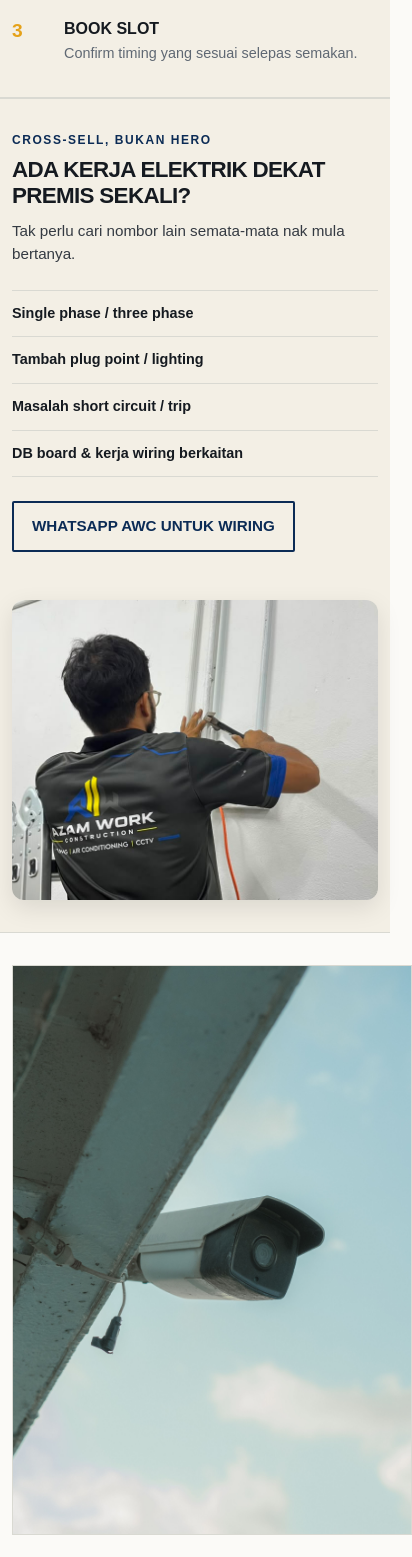
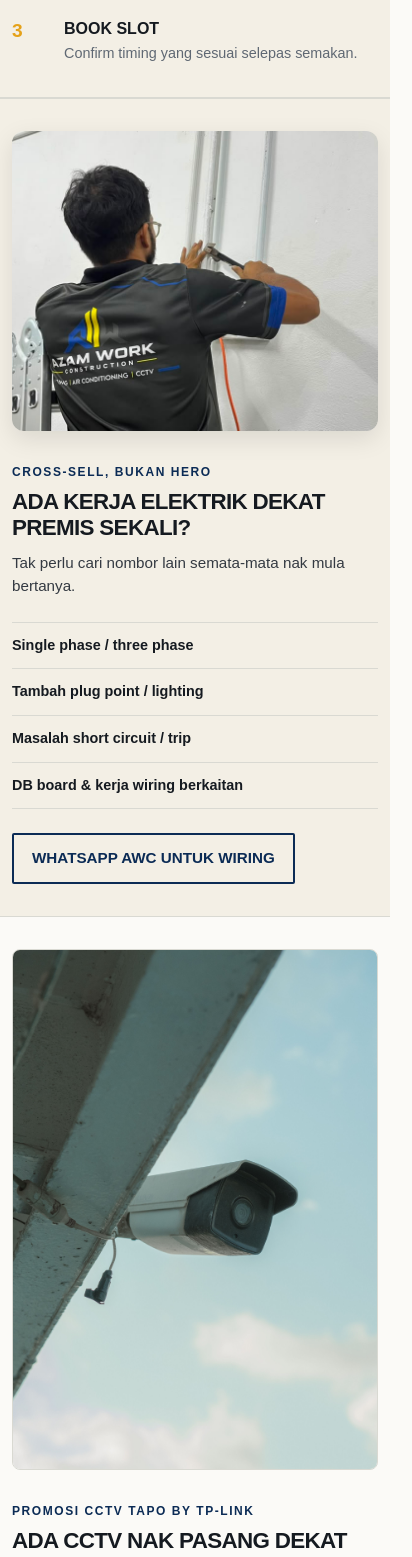
Before and after one commit to MarketingAABWSB/awc-landingpage, a React (Vite) app: page / in a window 390 px wide. Shown: the part 5588-7145 px from the top of the page, 412 px wide, since content can reach past the window. Built offline with nearby package versions, Linux system fonts and the light colour scheme.

Commit message:
Fix mobile responsiveness for CrossSell components

```diff
--- a/src/index.css
+++ b/src/index.css
@@ -617,8 +617,9 @@ h3 {
 }
 
 .cross {
-  display: grid;
-  gap: 48px;
+  display: flex;
+  flex-direction: column-reverse;
+  gap: 32px;
 }
 
 .service-lines {
@@ -641,8 +642,9 @@ h3 {
 }
 
 .cctv-layout img {
-  max-width: 400px;
+  width: 100%;
   border: 1px solid var(--line);
+  border-radius: 8px;
 }
 
 .promo-points {
@@ -849,6 +851,7 @@ details p {
   }
 
   .cross {
+    display: grid;
     grid-template-columns: 1fr 1.1fr;
     gap: 48px;
   }
```
